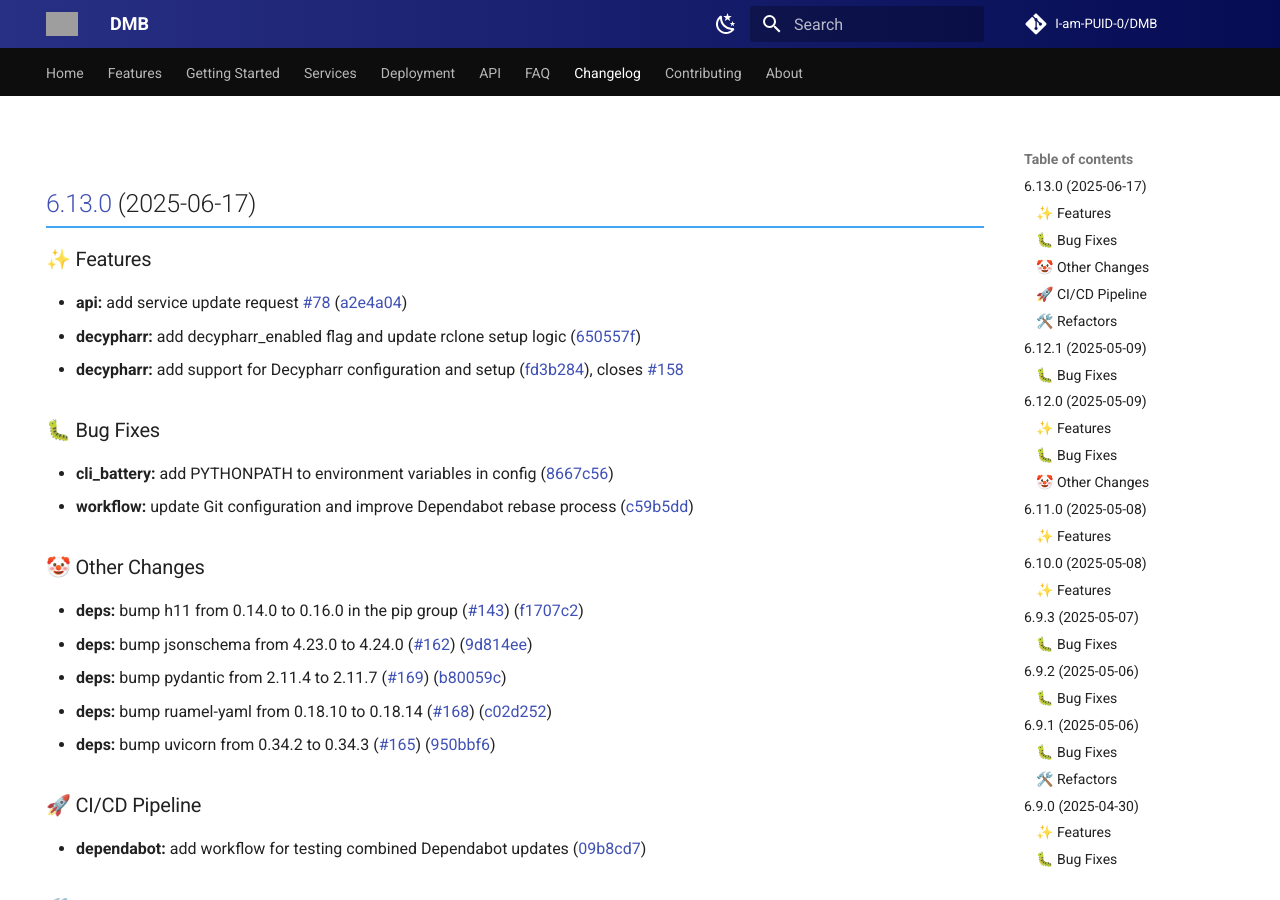
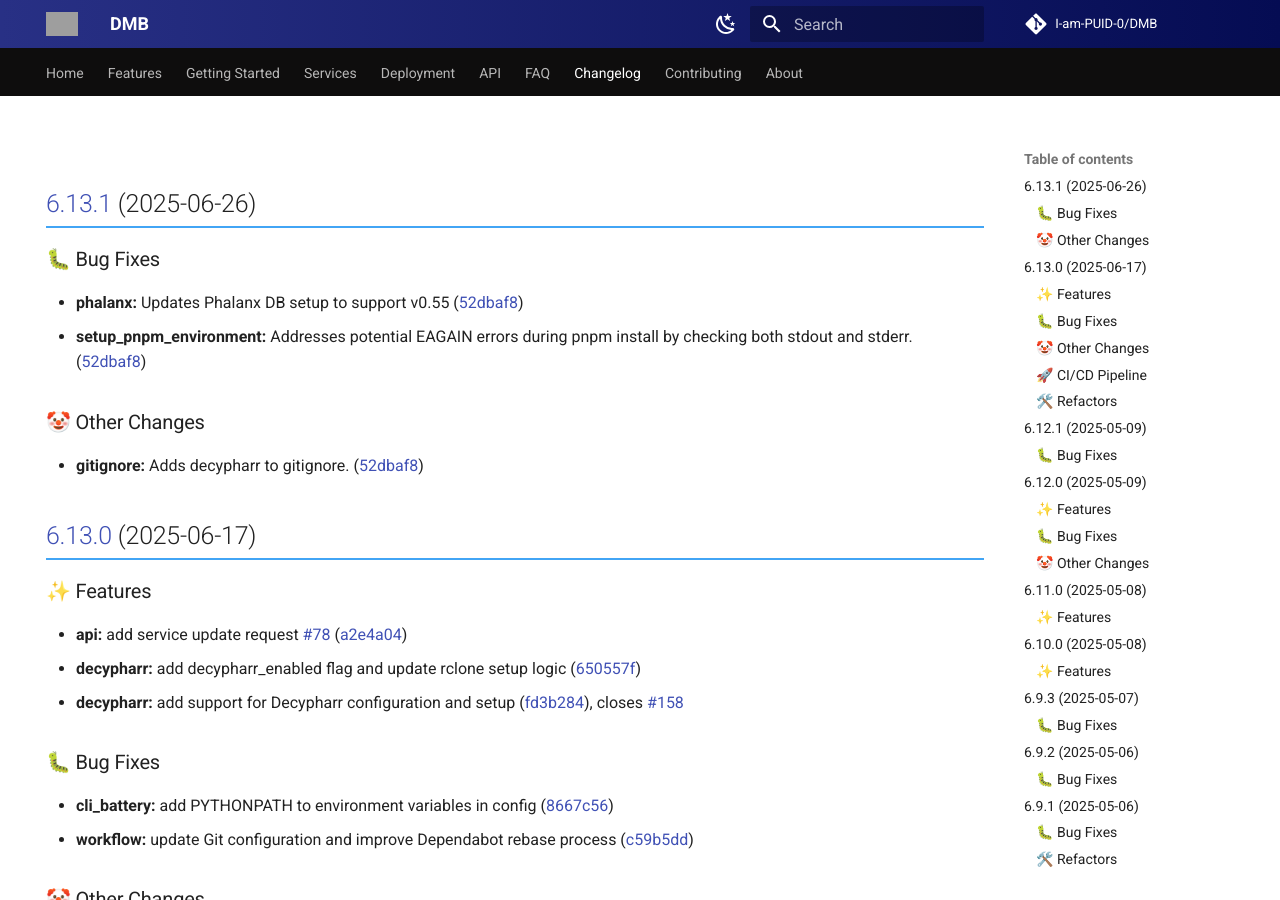
Before and after one commit to I-am-PUID-0/DMB_Docs, an MkDocs documentation site: the page built from docs/changelog.md, in a window 1280 px wide and 900 px high. Built offline with MkDocs 1.6.1 and Material for MkDocs 9.7.7, drawn with Linux system fonts in a browser that asks for light colours; comment, search, counter and statistics services are not loaded; grey boxes are pictures that could not be loaded.

Commit message:
Update Changelog

```diff
--- a/docs/changelog.md
+++ b/docs/changelog.md
@@ -4,6 +4,19 @@ hide:
 ---
 
 # Changelog
+
+## [6.13.1](https://github.com/I-am-PUID-0/DMB/compare/6.13.0...6.13.1) (2025-06-26)
+
+
+### 🐛 Bug Fixes
+
+* **phalanx:** Updates Phalanx DB setup to support v0.55 ([52dbaf8](https://github.com/I-am-PUID-0/DMB/commit/52dbaf8aa454421d17c86fc51a6d771daa801bc5))
+* **setup_pnpm_environment:** Addresses potential EAGAIN errors during pnpm install by checking both stdout and stderr. ([52dbaf8](https://github.com/I-am-PUID-0/DMB/commit/52dbaf8aa454421d17c86fc51a6d771daa801bc5))
+
+
+### 🤡 Other Changes
+
+* **gitignore:** Adds decypharr to gitignore. ([52dbaf8](https://github.com/I-am-PUID-0/DMB/commit/52dbaf8aa454421d17c86fc51a6d771daa801bc5))
 
 ## [6.13.0](https://github.com/I-am-PUID-0/DMB/compare/6.12.1...6.13.0) (2025-06-17)
 
```
